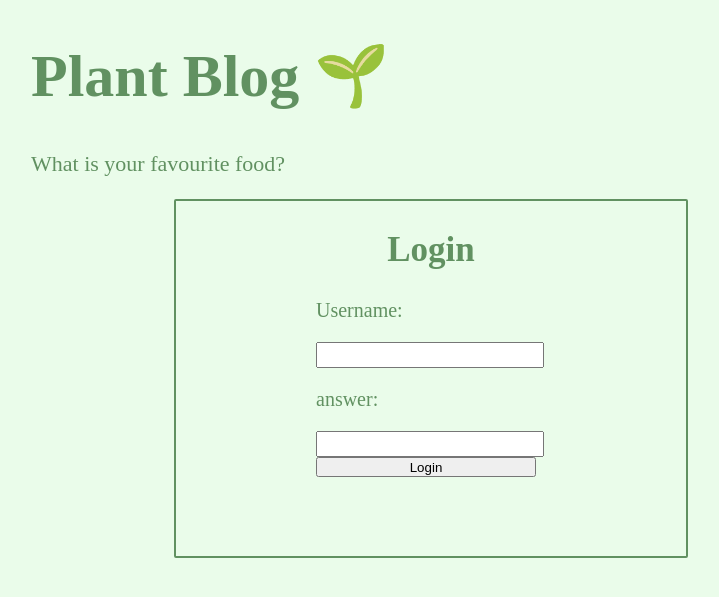
After one commit to ElisaMero/CyberSecurityProjectPart1, a Flask app: page /login2 in a window 1280 px wide. The commit adds this page. Shown: the top 597 px of the page, without its empty margins (209-928 px from the left). Run offline with Flask 3, Linux system fonts and the light colour scheme; some libraries are stand-ins or nearby versions.

Commit message:
fixes for question

```diff
--- a/websovellus/routes.py
+++ b/websovellus/routes.py
@@ -33,9 +33,9 @@ def register():
         # return render_template("register.html", same_name=False)
         username = request.form["username"]
         password = request.form["password"]
-        # fix 3: remove line 35!
-        question = request.form["question"]
-        if registerpy.register(username, password, question):
+        # fix 3: remove line 37! and answer from line 38
+        answer = request.form["answer"]
+        if registerpy.register(username, password, answer):
             return redirect("/")
         return render_template("register.html", same_name=True)
 
@@ -58,8 +58,34 @@ def login():
         return render_template("index.html")
     if request.method == "POST":
         username = request.form["username"]
+
         password = request.form["password"]
         if registerpy.login(username, password):
+            session["username"] = username
+            session["csrf_token"] = secrets.token_hex(16)
+            registerpy.create_emojis_table()
+            count = registerpy.count_plants()
+            name = registerpy.show_user()
+            plant_name = registerpy.plant_headings()
+            emoji = registerpy.choose_emoji()
+            return render_template("user.html", count=count, name=name, plant_name=plant_name, emoji=emoji)
+        return render_template("error.html")
+
+
+# fix 3: remove functions question() and login2()
+@app.route("/question")
+def question():
+    return render_template("question.html")
+
+
+@app.route("/login2", methods=["GET", "POST"])
+def login2():
+    if request.method == "GET":
+        return render_template("question.html")
+    if request.method == "POST":
+        username = request.form["username"]
+        answer = request.form["answer"]
+        if registerpy.check_question(username, answer):
             session["username"] = username
             session["csrf_token"] = secrets.token_hex(16)
             registerpy.create_emojis_table()
--- a/websovellus/templates/index.html
+++ b/websovellus/templates/index.html
@@ -34,6 +34,11 @@
                     <a href="/register">Register</a>
                 </p>
             </div>
+            <!-- fix 3: remove class forgot_password-->
+            <div class="forgot_password">
+                <p>Forgot your password?
+                    <a href="/question">Backup Question</a>
+                </p>
 
         </form>
     </div>
--- /dev/null
+++ b/websovellus/templates/question.html
@@ -0,0 +1,35 @@
+<!DOCTYPE html>
+<html>
+
+<head>
+    <meta name="viewport" content="width=device-width, initial-scale=1">
+    <link rel="stylesheet" href="static/login.css">
+    <title>Plant Blog</title>
+
+</head>
+
+<body>
+    <!-- fix 3: remove this file! -->
+    <h1>Plant Blog &#127793;</h1>
+
+    <p>What is your favourite food?</p>
+
+
+    <div class="login_system">
+        <form action="/login2" method="post">
+            <h2>Login</h2>
+            <div class="user_info">
+                <p>Username:</p>
+                <input type="text" name="username" required>
+                <p>answer:</p>
+                <input type="password" name="password" required>
+                <input type="submit" value="Login">
+            </div>
+
+        </form>
+    </div>
+
+
+</body>
+
+</html>
--- a/websovellus/templates/register.html
+++ b/websovellus/templates/register.html
@@ -22,7 +22,8 @@
                 <p>Password:</p>
                 <input type="password" name="password" required>
                 <!--Fix 3: delete line 25-->
-                <input type="text" name="security question backup: favourite food?" required>
+                <p>Security question: What is your favourite food?</p>
+                <input type="text" name="answer" required>
                 <input type="submit" value="Submit">
             </div>
         </form>
```
Also changed, not shown: websovellus/registerpy.py (+15 -2 lines).
